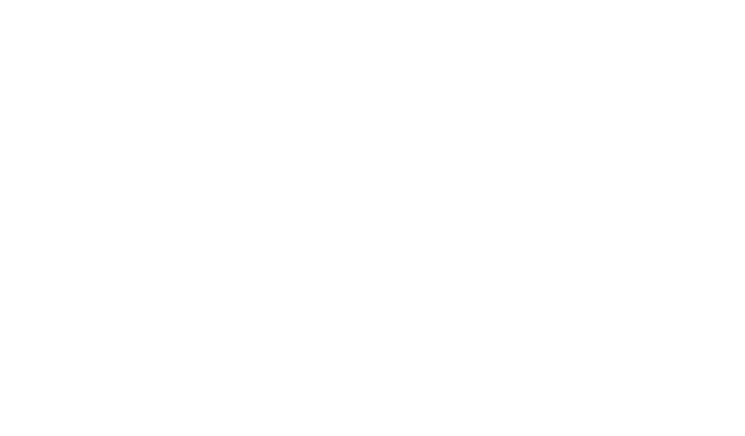
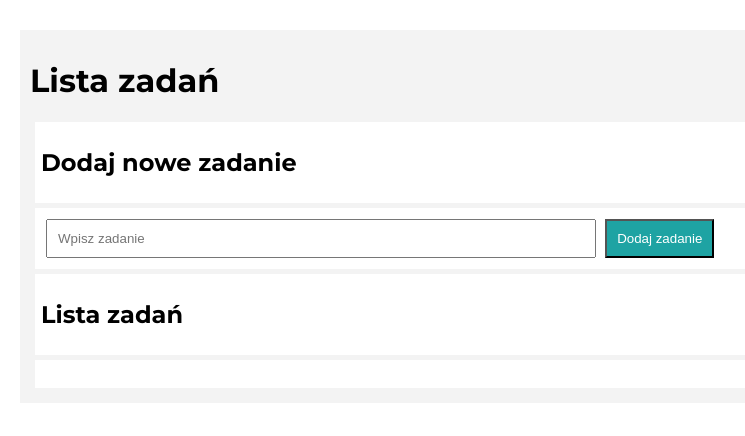
Before and after one commit to mateuszwozniak97/to-do-list, a plain HTML site: page index.html in a window 1280 px wide. Shown: the whole page, without its empty margins (250-995 px from the left). Drawn offline with Linux system fonts and the light colour scheme.

Commit message:
class and style added

```diff
--- a/CSS/style.css
+++ b/CSS/style.css
@@ -0,0 +1,41 @@
+html {
+    box-sizing: border-box;
+}
+*, ::after, ::before {
+    box-sizing: inherit;
+}
+.body {
+    font-family: 'Montserrat', sans-serif;
+    max-width: 800px;
+    width: 100%;
+    margin: 0 auto;
+    padding: 20px;
+}
+.container {
+    margin: 10px;
+    padding: 10px;
+    background-color: #f3f3f3;
+}
+.section__body {
+    border: 1px solid white;
+    background-color: white;
+    padding: 5px;
+    margin: 5px;
+}
+.form__button {
+    background-color: rgb(30, 163, 163);
+    padding: 10px;
+    color: white;
+}
+.form__input {
+    padding: 10px;
+    margin: 5px;
+    max-width: 550px;
+    width: 100%;
+}
+.section__header {
+    border: 1px solid white;
+    background-color: white;
+    padding: 5px;
+    margin: 5px;
+}
--- a/index.html
+++ b/index.html
@@ -1,14 +1,43 @@
 <!DOCTYPE html>
 <html lang="pl">
+
 <head>
     <link href="CSS/style.css" rel="stylesheet">
     <script src="JS/script.js" defer></script>
     <meta charset="UTF-8">
     <meta http-equiv="X-UA-Compatible" content="IE=edge">
     <meta name="viewport" content="width=device-width, initial-scale=1.0">
+    <link rel="preconnect" href="https://fonts.googleapis.com">
+    <link rel="preconnect" href="https://fonts.gstatic.com" crossorigin>
+    <link href="https://fonts.googleapis.com/css2?family=Montserrat:wght@300;700&display=swap" rel="stylesheet">
     <title>Lista zadań</title>
 </head>
-<body>
 
+<body class="body">
+    <main class="container">
+        <header>
+            <h1>Lista zadań</h1>
+        </header>
+        <section class="section">
+            <header class="section__header">
+                <h2 class="section__title">Dodaj nowe zadanie</h2>
+            </header>
+            <div class="section__body">
+                <form class="form js-form">
+                    <input class="form__input js-newTask" placeholder="Wpisz zadanie">
+                    <button class="form__button">Dodaj zadanie</button>
+                </form>
+            </div>
+        </section>
+        <section class="section">
+            <header class="section__header">
+                <h2 class="section__title"> Lista zadań</h2>
+            </header>
+            <div class="section__body">
+                <ul class="js-tasks"></ul>
+            </div>
+        </section>
+    </main>
 </body>
+
 </html>
```
